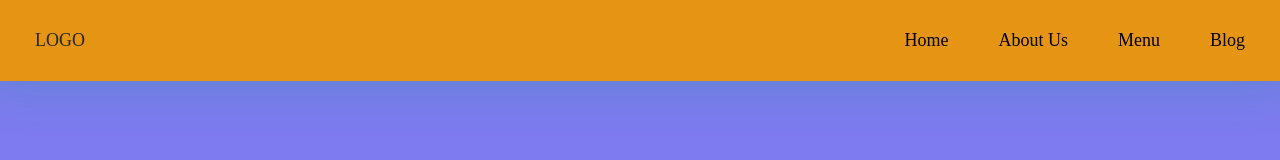
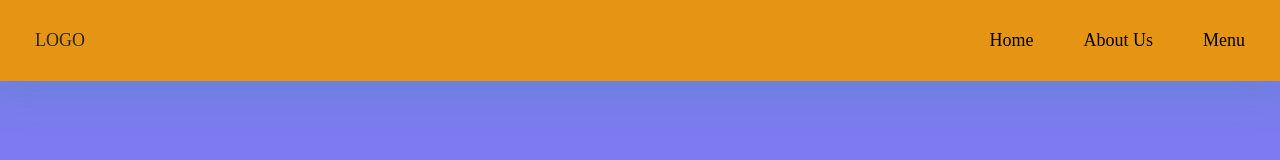
Before and after one commit to otgonlinetech/responsive-nav-bar, a plain HTML site: page index.html in a window 1280 px wide. Shown: the top 160 px of the page. Drawn offline with nearby package versions, Linux system fonts and the light colour scheme; a web font is replaced by a local one.

Commit message:
Update index.html

```diff
--- a/index.html
+++ b/index.html
@@ -31,7 +31,7 @@
 			<button class="hb-button"><i class="fa fa-bars"></i></button>
 		</div>
 		<ul>
-			<li><a href="#">Blog</a></li>
+
 			<li><a href="#">Menu</a></li>
 			<li><a href="#">About Us</a></li>
 			<li><a href="#">Home</a></li>
```
